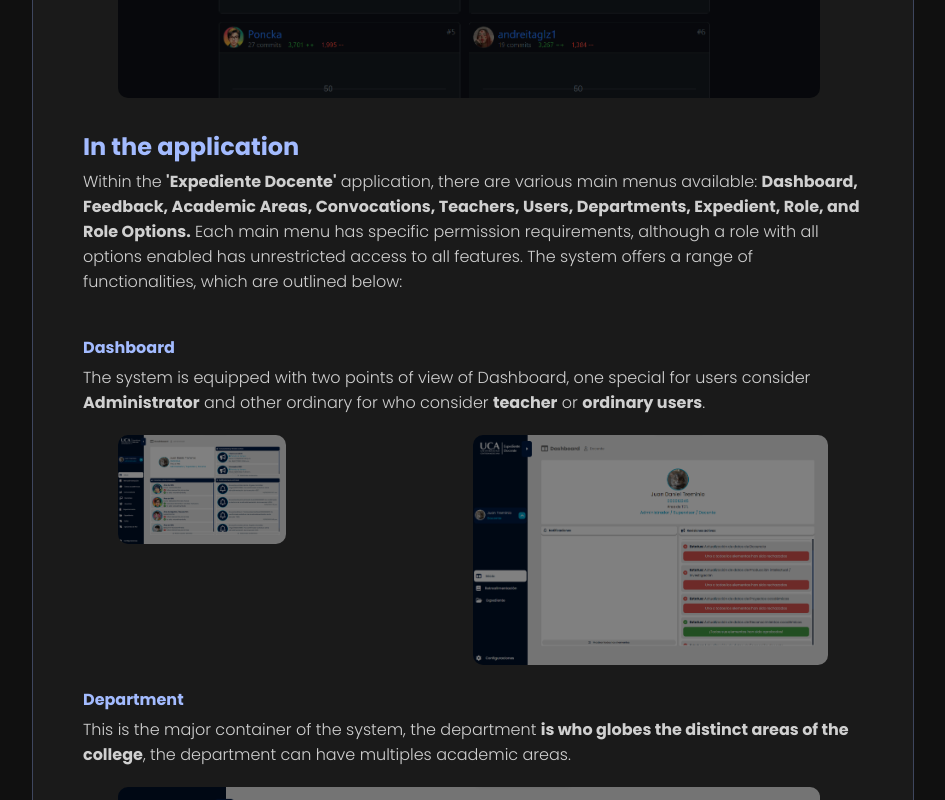
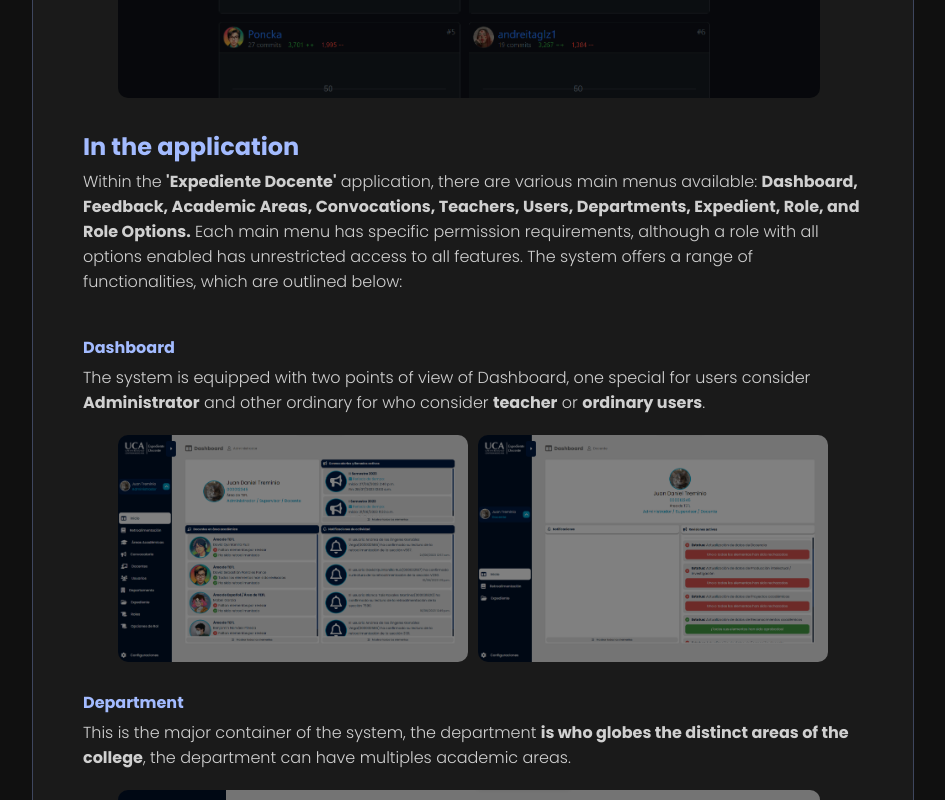
Before and after one commit to davidquintr/portfolio, a Next.js app: page /portfolio/blog/expedoc-development in a window 1280 px wide. Shown: the part 2000-2800 px from the top of the page, without its empty margins (167-1112 px from the left). Built offline with nearby package versions, Linux system fonts and the light colour scheme.

Commit message:
finished blog

```diff
--- /dev/null
+++ b/pages/404.tsx
@@ -0,0 +1,3 @@
+export default function Custom404() {
+  return <h1>404 - Not found</h1>
+}
--- a/pages/assets/json/blog/post-expedoc-general.html
+++ b/pages/assets/json/blog/post-expedoc-general.html
@@ -20,7 +20,7 @@
 
 <div class=\"blog-body-double\">
 	<a href=\"../blog/expedoc-general/expedoc-dashboard-admin.png\"><img src=\"../blog/expedoc-general/expedoc-dashboard-admin.png\" alt=\"expedoc-dashboard\" title=\"Expedoc Dashboard\"></a>
-	<a href=\"../blog/expedoc-general/expedoc-dashboard-teach.png\"></a><img src=\"../blog/expedoc-general/expedoc-dashboard-teach.png\" alt=\"expedoc-dashboard\" title=\"Expedoc Dashboard\"></a>
+	<a href=\"../blog/expedoc-general/expedoc-dashboard-teach.png\"><img src=\"../blog/expedoc-general/expedoc-dashboard-teach.png\" alt=\"expedoc-dashboard\" title=\"Expedoc Dashboard\"></a>
 </div>
 
 <h4>Department</h4>
@@ -30,7 +30,7 @@
 <h4>Academic Areas</h4>
 <p>This is the container of the users.</p>
 <div class=\"blog-body-double\">
-	<a href=\"img src=\"../blog/expedoc-general/expedoc-academic.png\"><img src=\"../blog/expedoc-general/expedoc-academic.png\" alt=\"expedoc-academic\" title=\"Expedoc Academic\"></a>
+	<a href=\"../blog/expedoc-general/expedoc-academic.png\"><img src=\"../blog/expedoc-general/expedoc-academic.png\" alt=\"expedoc-academic\" title=\"Expedoc Academic\"></a>
 	<a href=\"../blog/expedoc-general/expedoc-academic-form.png\"><img src=\"../blog/expedoc-general/expedoc-academic-form.png\"  alt=\"expedoc-academic form\" title=\"Expedoc Academic\"></a>
 </div>
 
@@ -146,7 +146,7 @@
 
 <h3>Expedient Evaluation</h3>
 <p>This is a special functionality for users with special roles, which <b>allows leaving a comment and approving or revoking the data provided by the evaluated teacher</b>. This applies to each section of the Expedient.</p>
-<img src=\"../blog/expedoc-general/expedoc-expediente-evaluation.png\" class=\"blog-body-img\" alt=\"expedoc-expedient-eval\" title=\"Expedoc Expedient Evaluation\">
+<a href=\"../blog/expedoc-general/expedoc-expediente-evaluation.png\"><img src=\"../blog/expedoc-general/expedoc-expediente-evaluation.png\" class=\"blog-body-img\" alt=\"expedoc-expedient-eval\" title=\"Expedoc Expedient Evaluation\"></a>
 
 <h3>Toggle Role</h3>
 <p>This feature is used if a user has more than one role. It provides a quick way to <b>switch the system's perspective</b>.</p>
--- a/pages/blog/[blog].tsx
+++ b/pages/blog/[blog].tsx
@@ -49,14 +49,15 @@ const BlogArticle = ({ blogElement }) => {
     return (
       <>
         <Head>
+          <link rel="shortcut icon" href="../icon.svg"></link>
           <title>{isBlog ? blogElement?.title : "Blog"}</title>
-          <link rel="shortcut icon" href="../icon.svg"></link>
+          <meta property="og:title" content={blogElement?.title}></meta>
+          <meta property="og:description" content={blogElement?.description}></meta>
           <meta property="og:image" content={`${origin}/portfolio/${blogElement?.icon?.replace("./", "")}`}></meta>
           <meta property="og:url" content={URL}></meta>
-          <meta property="og:description" content={blogElement?.description}></meta>
           <meta
             property="article:section"
-            content={`Blog - ${isBlog ? blogElement?.title : ""}`}
+            content={`Blog - ${isBlog ? blogElement?.title?.replace("_", "") : ""}`}
           ></meta>
           {tags?.map((element, index) => {
             return (
--- a/pages/scss/page.scss
+++ b/pages/scss/page.scss
@@ -266,7 +266,8 @@ body{
     &-bar{
         height: 54px;
         border-radius: $br-default;
-        background-color: $color-internal;
+        background-color: #1a1a1ae2;
+        backdrop-filter: blur(5px);
         padding: 0;
         display: flex;
         justify-content: center;
@@ -675,13 +676,15 @@ body{
         }
 
         &-double{
+            box-sizing: border-box;
             padding-inline: 35px;
-            display: flex;
+            display: grid;
             gap: 10px;
+            grid-template-columns: 2fr 2fr;
 
             img{
+                max-width: 100%;
                 border-radius: $br-default;
-                width: 50%;
                 filter: brightness(0.5);
                 transition: filter 0.5s;
 
@@ -691,6 +694,7 @@ body{
             }
 
             @media (max-width: 960px) {
+                display: flex;
                 flex-direction: column;
                 img{
                     width: 100%;
@@ -720,6 +724,7 @@ body{
         }
 
         video{
+            box-sizing: border-box;
             border-radius: $br-default;
             margin-inline: 35px;
             width: 90%;
@@ -740,7 +745,7 @@ body{
 
             img{
                 border-radius: 50%;
-                width: min(64px, 64px);
+                width: min(48px, 48px);
                 height: auto;
                 transition: filter 0.2s, transform 0.2s;
 
--- a/pages/scss/person_init.scss
+++ b/pages/scss/person_init.scss
@@ -171,7 +171,7 @@
             align-items: flex-start;
 
             @media (max-width: 600px) {
-                margin-inline: 20px;
+                margin: 15px;
             }
 
             &-image{
```
Also changed, not shown: pages/assets/json/blog_published.json (+1 -1 lines).
